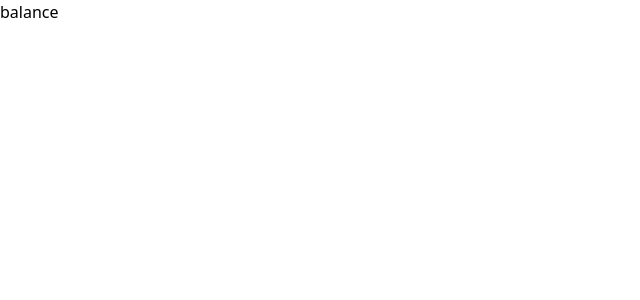
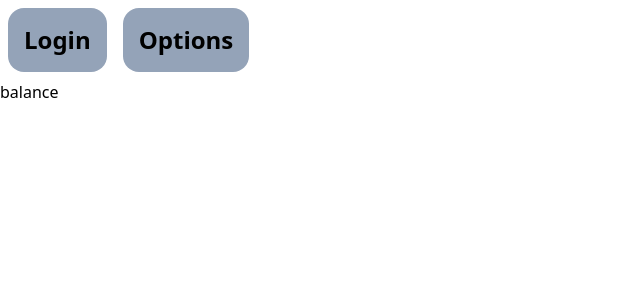
Before and after one commit to FelixMDM/CargoPilot, a Next.js app in the folder client/: page /balance in a window 1280 px wide. Shown: the top 300 px of the page, without its empty margins (0-640 px from the left). Built offline with nearby package versions, Linux system fonts and the light colour scheme.

Commit message:
navbar of options

```diff
--- a/client/src/app/layout.tsx
+++ b/client/src/app/layout.tsx
@@ -1,6 +1,7 @@
 import type { Metadata } from "next";
 import localFont from "next/font/local";
 import "./globals.css";
+import Navbar from "@/components/Navbar";
 
 const geistSans = localFont({
   src: "./fonts/GeistVF.woff",
@@ -28,6 +29,7 @@ export default function RootLayout({
       <body
         className={`${geistSans.variable} ${geistMono.variable} antialiased`}
       >
+        <Navbar/>
         {children}
       </body>
     </html>
--- /dev/null
+++ b/client/src/components/Navbar.tsx
@@ -0,0 +1,21 @@
+
+import Link from "next/link";
+
+const Navbar = () => {
+    return (
+        <>
+        <div className="top-0 h-[10vh] font-archivo-narrow text-2xl font-bold">
+            <div className="flex flex-row space-x-2 w-full">
+                <Link href="/login" className="text-black bg-slate-400 rounded-2xl p-4 m-2 hover:text-white">
+                    Login
+                </Link>
+                <Link href="/options" className="text-black bg-slate-400 rounded-2xl p-4 m-2 hover:text-white">
+                    Options
+                </Link>
+            </div>
+        </div>
+        </>
+    );
+};
+
+export default Navbar;
```
